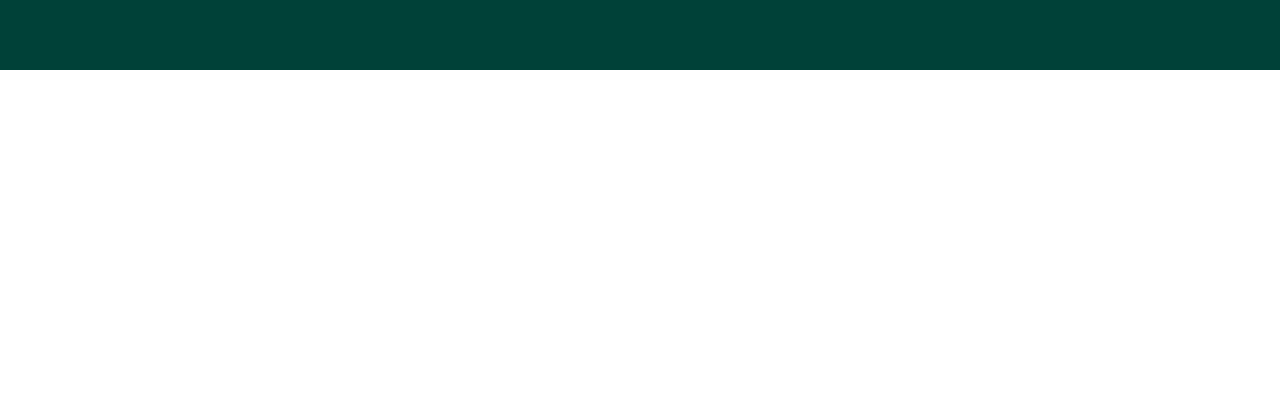
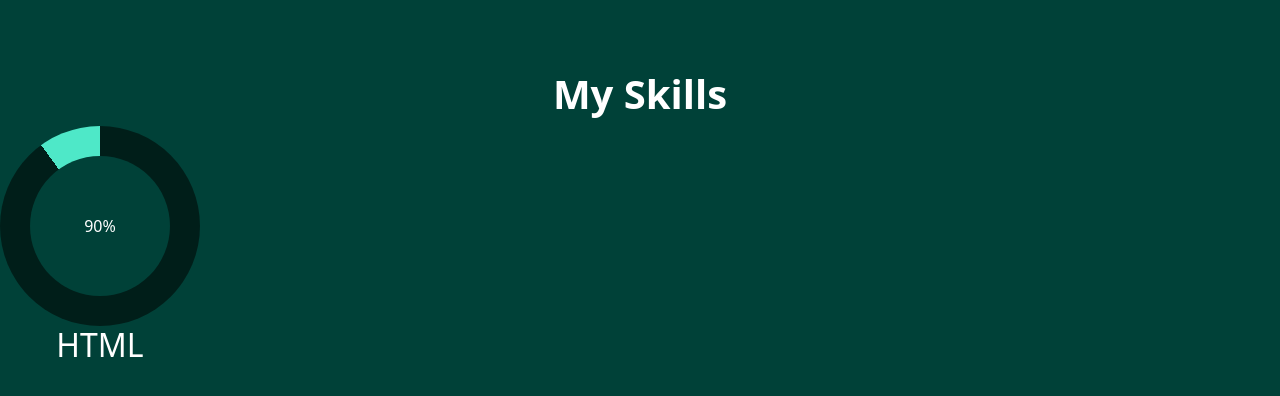
Before and after one commit to slah0982/my-portfolio, a React (Create React App) app: page / in a window 1280 px wide. Shown: the part 730-1126 px from the top of the page. Before the commit the page ends 800 px from the top, so only its background shows below. Built offline with nearby package versions, Linux system fonts and the light colour scheme.

Commit message:
creating a custom prograss bar and isElementInViewport function

```diff
--- a/package.json
+++ b/package.json
@@ -7,10 +7,13 @@
     "@testing-library/react": "^13.4.0",
     "@testing-library/user-event": "^13.5.0",
     "bootstrap": "^5.3.3",
+    "chart.js": "^4.4.2",
     "framer-motion": "^11.1.9",
+    "rc-progress": "^4.0.0",
     "react": "^18.3.1",
     "react-animated-cursor": "^2.11.2",
     "react-bootstrap": "^2.10.2",
+    "react-chartjs-2": "^5.2.0",
     "react-dom": "^18.3.1",
     "react-icons": "^5.2.1",
     "react-scripts": "5.0.1",
--- a/src/App.css
+++ b/src/App.css
@@ -2,6 +2,8 @@
   --primary-color: #004138;
   --secondry-color: #4EE8C8;
   --text-color: #FFFFFF;
+  --lines-color: #001E19;
+  --sectons-hight: 80vh;
 }
 
 .App {
--- a/src/App.js
+++ b/src/App.js
@@ -2,6 +2,7 @@
 import Cursor from './components/animated cursor';
 import Header from './components/header';
 import Landing from './components/landing';
+import Skills from './components/skills';
 
 function App() {
   return (
@@ -9,6 +10,8 @@
       <Cursor/>
       <Header />
       <Landing />
+      <Skills />
+      <div style={{height: '500px'}}></div>
     </div>
   );
 }
--- a/src/components/header.css
+++ b/src/components/header.css
@@ -4,7 +4,9 @@
     padding: 20px;
     width: -webkit-fill-available;
     position: fixed;
+    z-index: 2;
     background-color: var(--primary-color);
+    border: 1px solid var(--lines-color);
 }
 .logo{
     color: var(--text-color);
--- a/src/components/landing.css
+++ b/src/components/landing.css
@@ -9,6 +9,7 @@
     gap: 30px;
     padding: 20px;
     overflow: hidden;
+    padding-top: 20vh;
 }
 .text{
     color: var(--text-color);
--- /dev/null
+++ b/src/components/skill-prograss.css
@@ -0,0 +1,13 @@
+.prograss{
+    border-radius: 50%;
+    display: flex;
+    justify-content: center;
+    align-items: center;
+    transition: 5s;
+}
+.inner-contents{
+    border-radius: 50%;
+    display: flex;
+    align-items: center;
+    justify-content: center;
+}
--- /dev/null
+++ b/src/components/skill-prograss.js
@@ -0,0 +1,31 @@
+import './skill-prograss.css'
+import{motion} from "framer-motion"
+export default function PrograssBar({
+    thick = 70,
+    percentColor = 'green',
+    emptyColor = '#777',
+    percentage = 50,
+    size = 200,
+    children,
+}){
+    return(
+        <motion.div
+            style={{
+                height: `${size}px`,
+                width: `${size}px`,
+            }}
+            animate={{background: [`conic-gradient(${percentColor} 0, ${emptyColor} 0)`,`conic-gradient(${percentColor} ${percentage}%, ${emptyColor} 0)`]}}
+            transition={{duration: 2}}
+            className="prograss"
+        >
+            <div
+                className='inner-contents'
+                style={{
+                    height: `${thick}%`,
+                    width: `${thick}%`,
+                   background: 'var(--primary-color)'
+                }}
+            >{children}</div>
+        </motion.div>
+    )
+}
--- /dev/null
+++ b/src/components/skills.css
@@ -0,0 +1,12 @@
+#skills{
+    text-align: center;
+    color: var(--text-color);
+    min-height: var(--sectons-hight);
+}
+.main-header{
+    font-weight: bold;
+}
+
+.doughnut{
+    max-width: 200px;
+}
--- /dev/null
+++ b/src/components/skills.js
@@ -0,0 +1,64 @@
+import './skills.css'
+import { useEffect, useRef, useState } from 'react';
+import PrograssBar from './skill-prograss';
+
+
+
+
+export default function Skills(){
+    const [percentge,setPercentage] = useState(0);
+    const skillsRef = useRef(null);
+
+    useEffect(() => {
+        const handleScroll = () => {
+            if (isElementInViewport(skillsRef.current)) {
+                console.log('showed')
+                setPercentage(90)
+            }else{
+                setPercentage(0)
+            }
+        };
+
+        window.addEventListener('scroll', handleScroll);
+        return () => {
+            window.removeEventListener('scroll', handleScroll);
+        };
+    }, [skillsRef]);
+
+
+
+
+
+    return(
+        <section ref={skillsRef} id="skills">
+            <h1 className="main-header">My Skills</h1>
+            <div className="doughnut">
+                <PrograssBar
+                    percentColor='var(--lines-color)'
+                    emptyColor='var(--secondry-color)'
+                    percentage={percentge}
+                >
+                    {percentge}%
+                </PrograssBar>
+
+                <h2>HTML</h2>
+            </div>
+
+
+
+        </section>
+
+    )
+}
+
+
+// check if the element is viwed of not
+const isElementInViewport = (el) => {
+    if (!el) return false;
+    const rect = el.getBoundingClientRect();
+    console.log(rect,document.documentElement.clientHeight,window.innerHeight)
+    return (
+        rect.top >= 0 - 200 &&
+        rect.bottom <= document.documentElement.clientHeight + 400
+    );
+};
```
Also changed, not shown: 1 other file (tests, documents, lock files or other folders).
